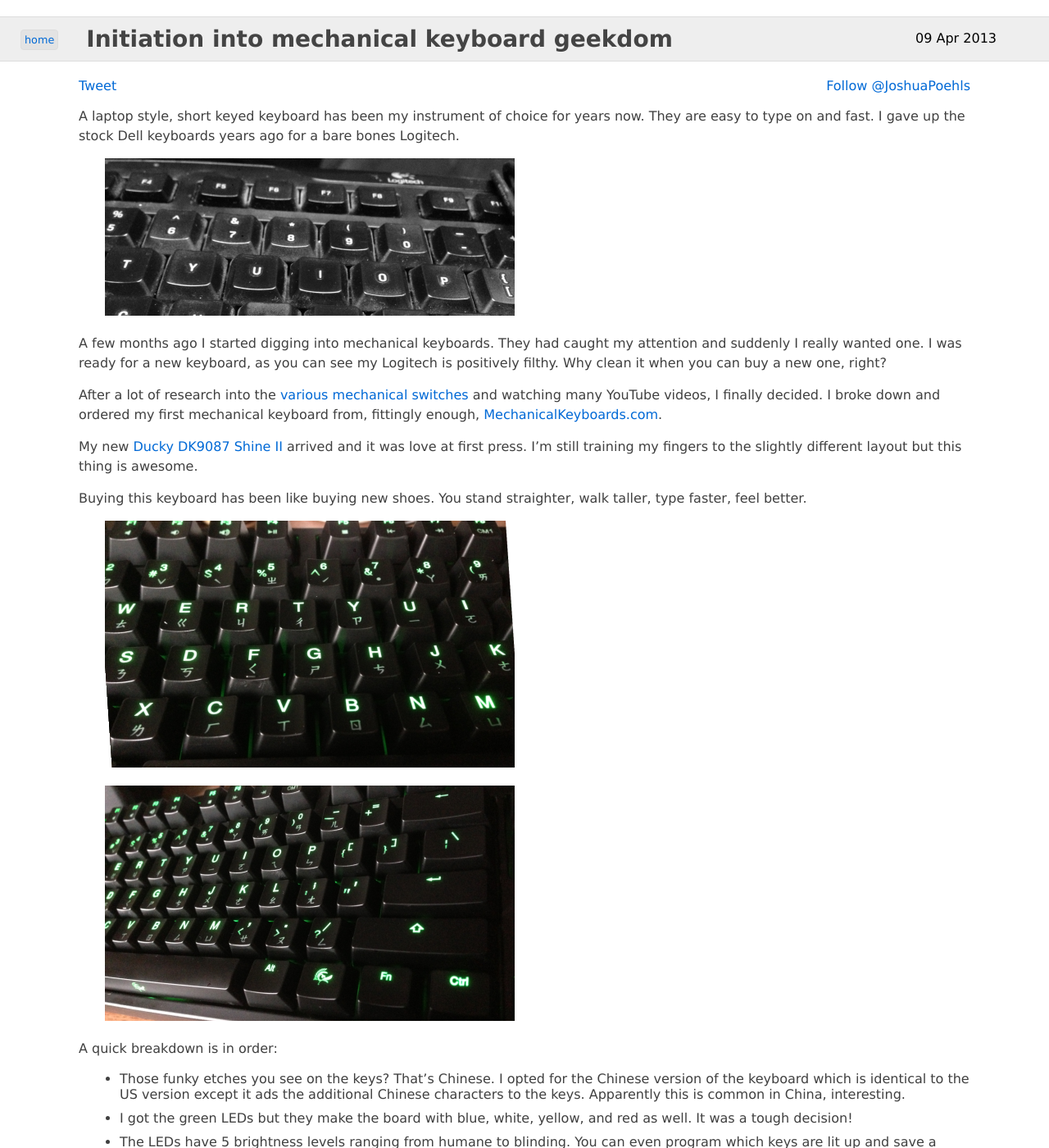
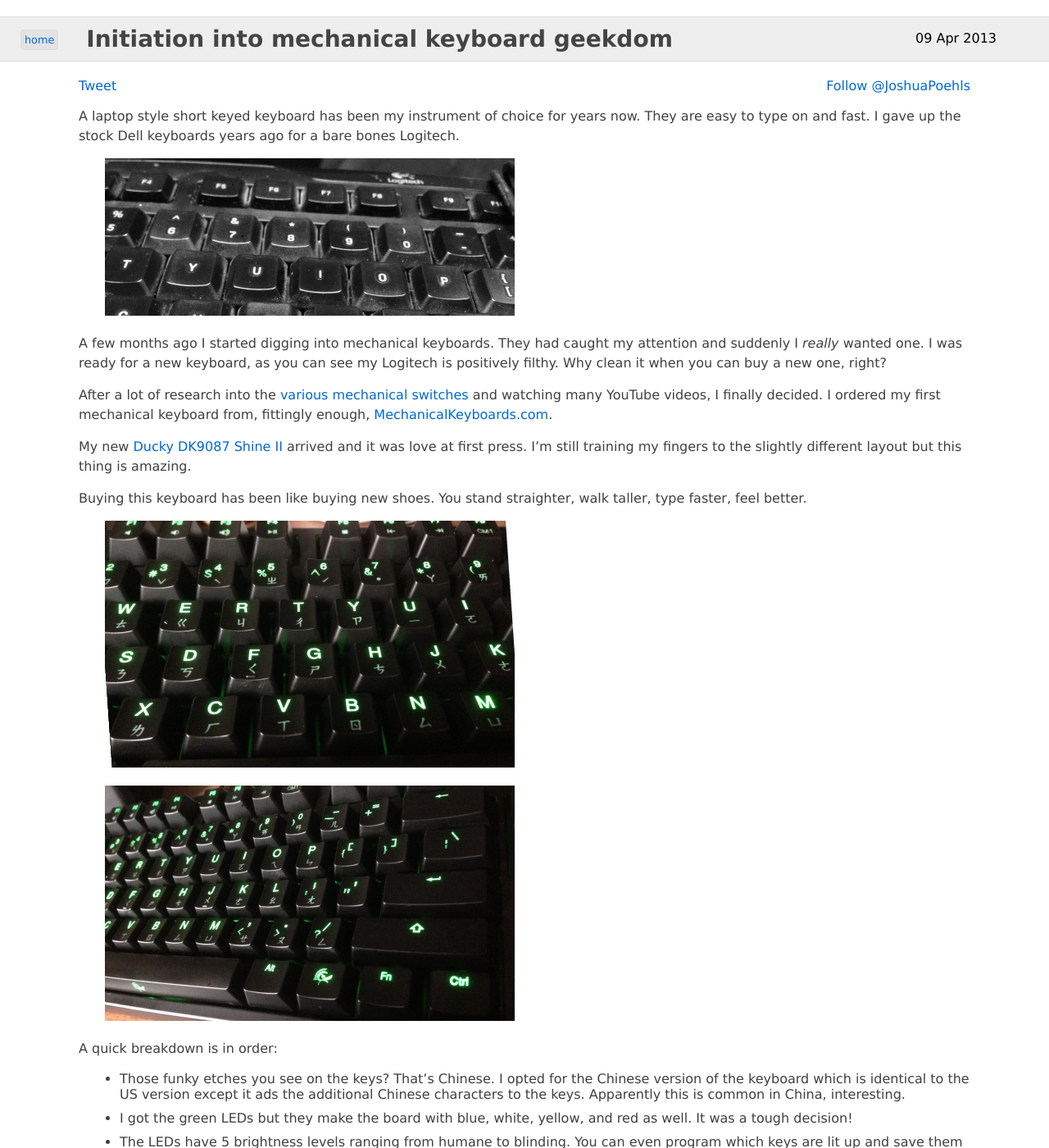
Before and after one commit to jpoehls/zduck.com, a Jekyll site: the page built from _posts/2013/2013-04-09-initiation-into-mechanical-keyboard-geekdom.md, in a window 1280 px wide and 1400 px high. Shown: the whole window at 82% size. Built offline with Jekyll 4.4.1, drawn with Linux system fonts in a browser that asks for light colours; comment, search, counter and statistics services are not loaded; some of the changed text lies outside the part shown.

Commit message:
Updates to keyboard post

```diff
--- a/_posts/2013/2013-04-09-initiation-into-mechanical-keyboard-geekdom.md
+++ b/_posts/2013/2013-04-09-initiation-into-mechanical-keyboard-geekdom.md
@@ -5,15 +5,15 @@
 description: "I recently switched from a cheap Logitech keyboard to a Ducky DK9087 mechanical keyboard with Cherry MX Brown switches and Green LED backlighting. Now I'm totally hooked on mechanical keyboards!"
 ---
 
-A laptop style, short keyed keyboard has been my instrument of choice for years now. They are easy to type on and fast. I gave up the stock Dell keyboards years ago for a bare bones Logitech.
+A laptop style short keyed keyboard has been my instrument of choice for years now. They are easy to type on and fast. I gave up the stock Dell keyboards years ago for a bare bones Logitech.
 
 ![Old Logitech keyboard]({{site.url}}/assets/forposts/keyboard/logitech.png "My old Logitech keyboard")
 
-A few months ago I started digging into mechanical keyboards. They had caught my attention and suddenly I really wanted one. I was ready for a new keyboard, as you can see my Logitech is positively filthy. Why clean it when you can buy a new one, right?
+A few months ago I started digging into mechanical keyboards. They had caught my attention and suddenly I _really_ wanted one. I was ready for a new keyboard, as you can see my Logitech is positively filthy. Why clean it when you can buy a new one, right?
 
-After a lot of research into the [various mechanical switches](http://mechanicalkeyboards.com/faqs.php?faq=mechanical_switch_difference) and watching many YouTube videos, I finally decided. I broke down and ordered my first mechanical keyboard from, fittingly enough, [MechanicalKeyboards.com](http://mechanicalkeyboards.com/).
+After a lot of research into the [various mechanical switches](http://mechanicalkeyboards.com/faqs.php?faq=mechanical_switch_difference) and watching many YouTube videos, I finally decided. I ordered my first mechanical keyboard from, fittingly enough, [MechanicalKeyboards.com](http://mechanicalkeyboards.com/).
 
-My new [Ducky DK9087 Shine II](http://duckychannel.com.tw/en/DK9087_shine2.html) arrived and it was love at first press. I'm still training my fingers to the slightly different layout but this thing is awesome.
+My new [Ducky DK9087 Shine II](http://duckychannel.com.tw/en/DK9087_shine2.html) arrived and it was love at first press. I'm still training my fingers to the slightly different layout but this thing is amazing.
 
 Buying this keyboard has been like buying new shoes. You stand straighter, walk taller, type faster, feel better.
 
@@ -35,6 +35,6 @@
 
 ![New Ducky keyboard]({{site.url}}/assets/forposts/keyboard/ducky4.png "New Ducky keyboard")
 
-What is the typing like? Oh, so sweet. Each press resonates and builds a rhythm in your fingers. It is like switching from organ keys to real piano keys. You feel the depth and play with new feeling. If typing is your art, then you absolutely want to try our this quality instrument!
+What is the typing like? Oh, so sweet. Each press resonates and builds a rhythm in your fingers. It is like switching from organ keys to real piano keys. You feel the depth and play with new feeling. If typing is your art then you absolutely must try this quality instrument!
 
-I went out on a limb and bought this thing without ever having tried it in person and I totally scored. If you have never considered or looked into a mechanical keyboard before then I seriously recommend you check it out. Take the plunge, go get one!
+I went out on a limb and bought this thing without ever having tried it in person. I totally scored. If you have never considered a mechanical keyboard before then I seriously recommend you check it out. Take the plunge, go get one!
```
Also changed, not shown: other parts of _posts/2013/2013-04-09-initiation-into-mechanical-keyboard-geekdom.md (+1 -1 lines).
